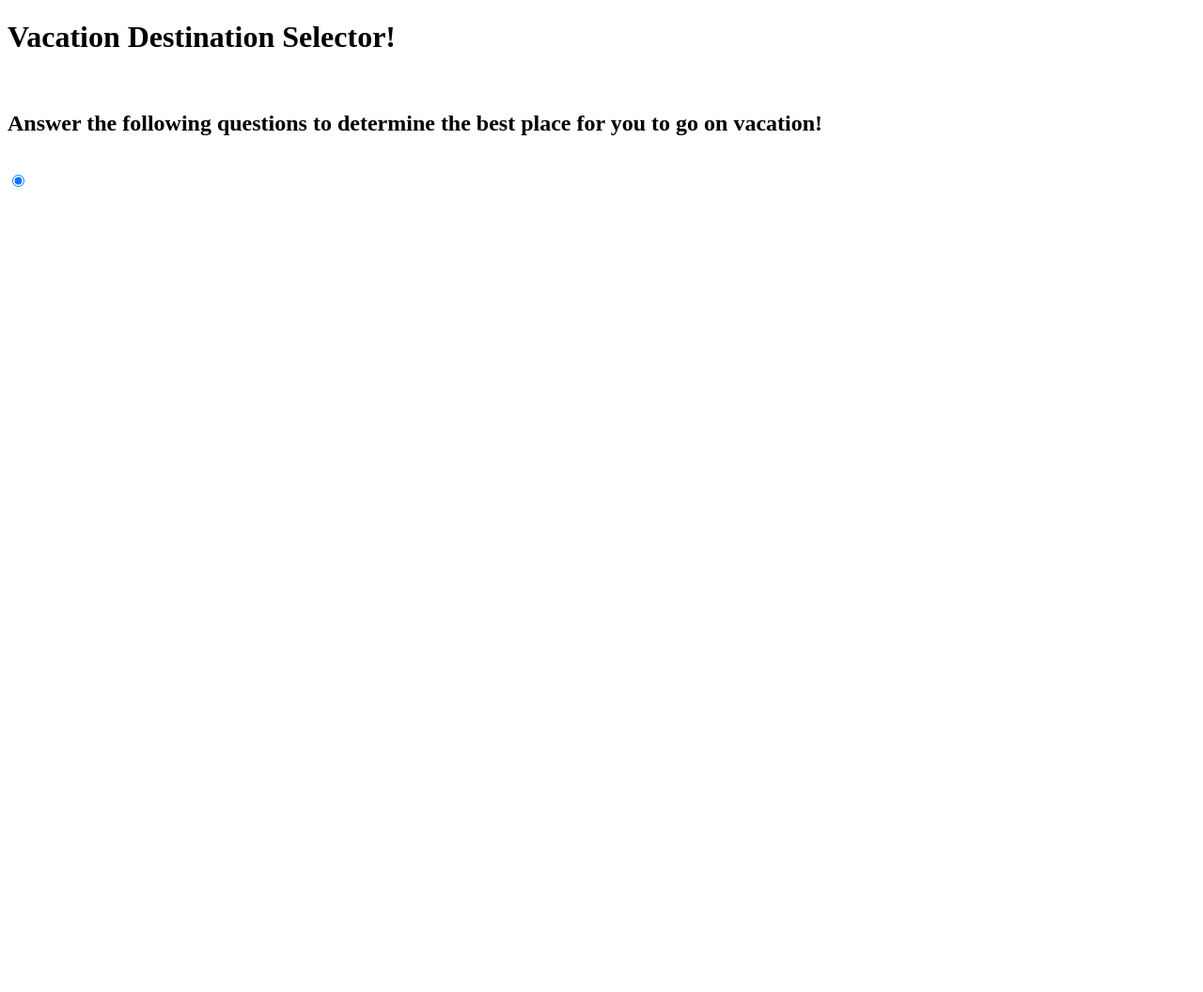
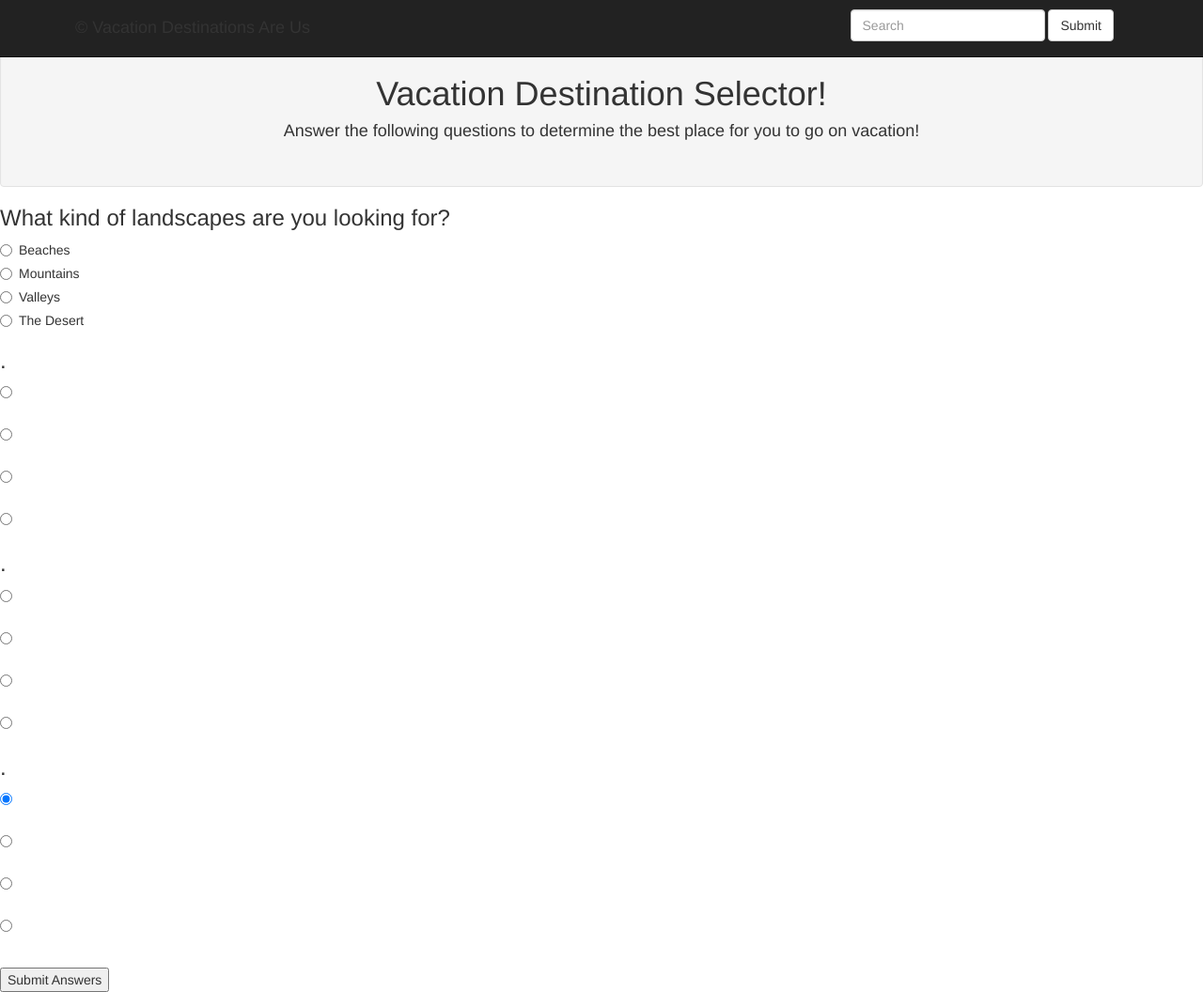
Before and after one commit to skyscholfield/vacation-selector, a plain HTML site: page index.html in a window 1280 px wide. Shown: the whole page at 94% size. Before the commit the page ends 800 px from the top, so only its background shows below. Drawn offline with Linux system fonts and the light colour scheme.

Commit message:
add radio dials for all question and text for first question

```diff
--- a/css/styles.css
+++ b/css/styles.css
@@ -0,0 +1,7 @@
+h1, h4 {
+  text-align: center;
+}
+
+.nav, #search {
+  margin: 10px;
+}
--- a/index.html
+++ b/index.html
@@ -2,27 +2,154 @@
 <html>
 <head>
   <title>Vacation Selector</title>
-  <link href="css/bootstrap.css" rel"stylesheet" type="text/css">
+  <link href="css/bootstrap.css" rel="stylesheet" type="text/css">
   <link href="css/styles.css" rel="stylesheet" type="text/css">
   <script src="js/jquery-3.1.1.js"></script>
-  <script src="scripts.js"></script>
+  <script src="js/scripts.js"></script>
 </head>
 <body>
-  <h1> Vacation Destination Selector!</h1>
+  <nav class="navbar navbar-fixed-top navbar-inverse">
+    <div class="container">
+      <div id="navbar" class="collapse navbar-collapse">
+        <ul class="nav navbar-nav navbar-left">
+          <li><h4>© Vacation Destinations Are Us</h4> </li>
+        </ul>
+        <form class="navbar-form navbar-right" role="search" id="search">
+          <div class="form-group">
+            <input type="text" class="form-control" placeholder="Search">
+          </div>
+          <button type="submit" class="btn btn-default">Submit</button>
+        </form>
+      </div>
+    </div>
+  </nav>
   <br>
-  <h2> Answer the following questions to determine the best place for you to go on vacation!</h2>
   <br>
+  <div class="well" id="heading">
+    <h1> Vacation Destination Selector!</h1>
+    <h4> Answer the following questions to determine the best place for you to go on vacation!</h4>
+    <br>
+  </div>
   <form id="vacation-selector">
-    <div id="question1"
-      <h3> <!--put the first question here--> </h3>
+    <div id="question1">
+      <h3>What kind of landscapes are you looking for?</h3>
+      <div class="radio">
+        <label>
+          <input type="radio" name="operator" value="1" checked>
+          Beaches
+        </label>
+      </div>
+      <div class="radio">
+        <label>
+          <input type="radio" name="operator" value="2">
+          Mountains
+        </label>
+      </div>
+      <div class="radio">
+        <label>
+          <input type="radio" name="operator" value="3">
+          Valleys
+        </label>
+      </div>
+      <div class="radio">
+        <label>
+          <input type="radio" name="operator" value="4">
+          The Desert
+        </label>
+      </div>
+    </div>
+    <div id="question2">
+      <h3>.<!--put the first question here--></h3>
       <div class="radio">
         <label>
           <input type="radio" name="operator" value="1" checked>
           <!-- answer one -->
         </label>
       </div>
+      <h3><!--put the second question here--></h3>
+      <div class="radio">
+        <label>
+          <input type="radio" name="operator" value="2">
+          <!--answer two-->
+        </label>
+      </div>
+      <h3><!--put the third question here--></h3>
+      <div class="radio">
+        <label>
+          <input type="radio" name="operator" value="3">
+          <!--answer three-->
+        </label>
+      </div>
+      <h3><!--put the fourth question here--></h3>
+      <div class="radio">
+        <label>
+          <input type="radio" name="operator" value="4">
+          <!--answer four-->
+        </label>
+      </div>
     </div>
-
+    <div id="question3">
+      <h3>.<!--put the first question here--></h3>
+      <div class="radio">
+        <label>
+          <input type="radio" name="operator" value="1" checked>
+          <!-- answer one -->
+        </label>
+      </div>
+      <h3><!--put the second question here--></h3>
+      <div class="radio">
+        <label>
+          <input type="radio" name="operator" value="2">
+          <!--answer two-->
+        </label>
+      </div>
+      <h3><!--put the third question here--></h3>
+      <div class="radio">
+        <label>
+          <input type="radio" name="operator" value="3">
+          <!--answer three-->
+        </label>
+      </div>
+      <h3><!--put the fourth question here--></h3>
+      <div class="radio">
+        <label>
+          <input type="radio" name="operator" value="4">
+          <!--answer four-->
+        </label>
+      </div>
+    </div>
+    <div id="question4">
+      <h3>.<!--put the first question here--></h3>
+      <div class="radio">
+        <label>
+          <input type="radio" name="operator" value="1" checked>
+          <!-- answer one -->
+        </label>
+      </div>
+      <h3><!--put the second question here--></h3>
+      <div class="radio">
+        <label>
+          <input type="radio" name="operator" value="2">
+          <!--answer two-->
+        </label>
+      </div>
+      <h3><!--put the third question here--></h3>
+      <div class="radio">
+        <label>
+          <input type="radio" name="operator" value="3">
+          <!--answer three-->
+        </label>
+      </div>
+      <h3><!--put the fourth question here--></h3>
+      <div class="radio">
+        <label>
+          <input type="radio" name="operator" value="4">
+          <!--answer four-->
+        </label>
+      </div>
+    </div>
+    <br>
+    <button type="submit">Submit Answers</button>
   </form>
 
 </body>
```
Also changed, not shown: 2 other files.
